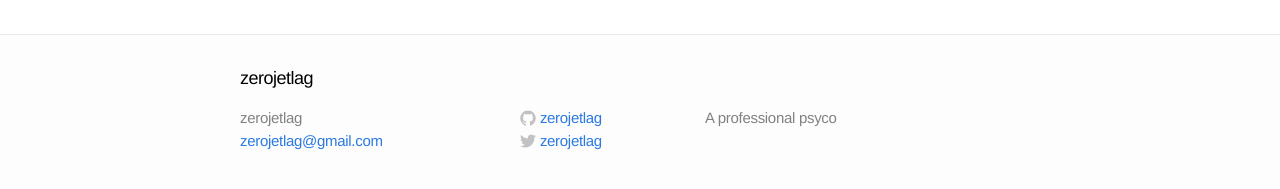
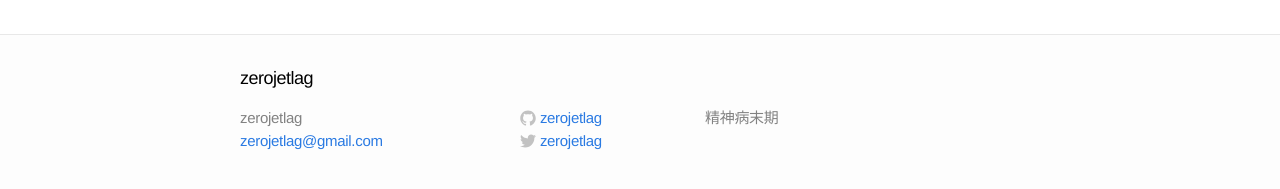
Before and after one commit to zerojetlag/jekyll_blog, a Jekyll site: the page built from index.html, in a window 1280 px wide. Shown: the part 479-668 px from the top of the page. Built offline with Jekyll 4.4.1, drawn with Linux system fonts in a browser that asks for light colours; the list of posts is cut into pages by our own code.

Commit message:
edit desc

```diff
--- a/_config.yml
+++ b/_config.yml
@@ -1,7 +1,7 @@
 # Site settings
 title: zerojetlag
 email: zerojetlag@gmail.com
-description: "A professional psyco"
+description: "精神病末期"
 baseurl: ""
 url: "http://www.zerojetlag.com"
 twitter_username: zerojetlag
```
